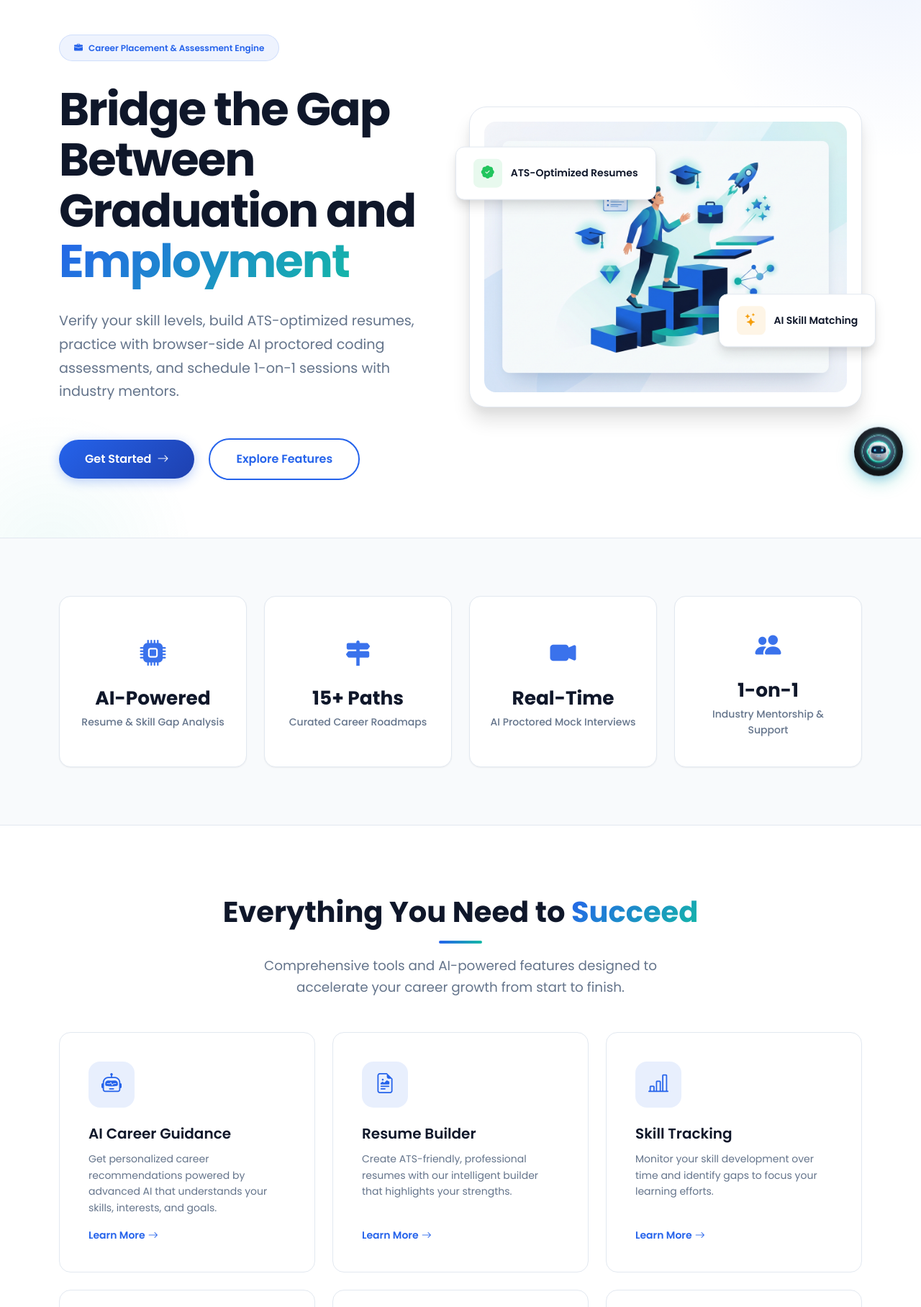
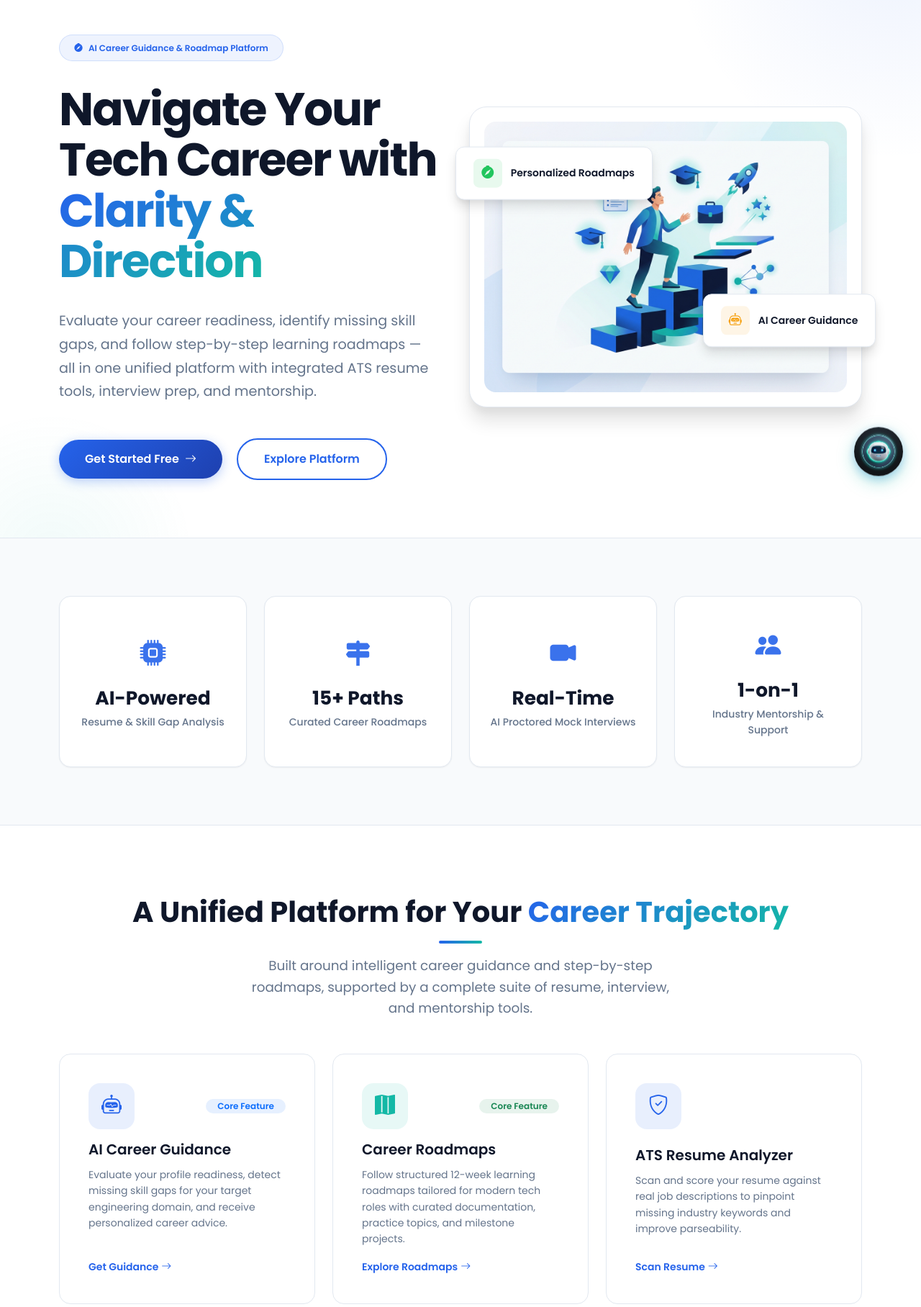
Before and after one commit to Syedfarhan078/Career-Catalyst-Django, a Django app: page / in a window 1280 px wide. Shown: the part 111-1927 px from the top of the page at 72% size. Run offline with Django 5.2, Linux system fonts and the light colour scheme; some libraries are stand-ins or nearby versions.

Commit message:
Highlight Career Guidance and Roadmaps as core hero features across landing page

```diff
--- a/templates/core/partials/features.html
+++ b/templates/core/partials/features.html
@@ -3,92 +3,98 @@
     <div class="container">
         <!-- Section Header -->
         <div class="text-center mb-5">
-            <h2 class="section-title animate-on-scroll">Everything You Need to <span class="text-gradient">Succeed</span></h2>
-            <p class="section-subtitle mx-auto animate-on-scroll animate-delay-1">Comprehensive tools and AI-powered features designed to accelerate your career growth from start to finish.</p>
+            <h2 class="section-title animate-on-scroll">A Unified Platform for Your <span class="text-gradient">Career Trajectory</span></h2>
+            <p class="section-subtitle mx-auto animate-on-scroll animate-delay-1">Built around intelligent career guidance and step-by-step roadmaps, supported by a complete suite of resume, interview, and mentorship tools.</p>
         </div>
 
         <!-- Features Grid -->
         <div class="row g-4">
-            <!-- Feature 1 -->
+            <!-- Feature 1: Core Hero Feature -->
             <div class="col-md-6 col-lg-4">
-                <div class="feature-card animate-on-scroll animate-delay-1 d-flex flex-column h-100">
-                    <div class="icon-wrapper">
-                        <i class="bi bi-robot"></i>
+                <div class="feature-card animate-on-scroll animate-delay-1 d-flex flex-column h-100 position-relative">
+                    <div class="d-flex align-items-center justify-content-between mb-3">
+                        <div class="icon-wrapper mb-0">
+                            <i class="bi bi-robot"></i>
+                        </div>
+                        <span class="badge bg-primary bg-opacity-10 text-primary rounded-pill px-3 py-1 fw-semibold small">Core Feature</span>
                     </div>
                     <h3>AI Career Guidance</h3>
-                    <p>Get personalized career recommendations powered by advanced AI that understands your skills, interests, and goals.</p>
-                    <a href="#" class="feature-link mt-auto pt-3 d-inline-flex align-items-center">
-                        Learn More <i class="bi bi-arrow-right ms-1"></i>
+                    <p>Evaluate your profile readiness, detect missing skill gaps for your target engineering domain, and receive personalized career advice.</p>
+                    <a href="{% url 'register' %}" class="feature-link mt-auto pt-3 d-inline-flex align-items-center">
+                        Get Guidance <i class="bi bi-arrow-right ms-1"></i>
                     </a>
                 </div>
             </div>
 
-            <!-- Feature 2 -->
+            <!-- Feature 2: Core Hero Feature -->
             <div class="col-md-6 col-lg-4">
-                <div class="feature-card animate-on-scroll animate-delay-2 d-flex flex-column h-100">
-                    <div class="icon-wrapper">
-                        <i class="bi bi-file-earmark-richtext"></i>
+                <div class="feature-card animate-on-scroll animate-delay-2 d-flex flex-column h-100 position-relative">
+                    <div class="d-flex align-items-center justify-content-between mb-3">
+                        <div class="icon-wrapper mb-0" style="background: rgba(20,184,166,0.1); color: var(--accent, #14b8a6);">
+                            <i class="bi bi-map-fill"></i>
+                        </div>
+                        <span class="badge bg-success bg-opacity-10 text-success rounded-pill px-3 py-1 fw-semibold small">Core Feature</span>
                     </div>
-                    <h3>Resume Builder</h3>
-                    <p>Create ATS-friendly, professional resumes with our intelligent builder that highlights your strengths.</p>
-                    <a href="#" class="feature-link mt-auto pt-3 d-inline-flex align-items-center">
-                        Learn More <i class="bi bi-arrow-right ms-1"></i>
+                    <h3>Career Roadmaps</h3>
+                    <p>Follow structured 12-week learning roadmaps tailored for modern tech roles with curated documentation, practice topics, and milestone projects.</p>
+                    <a href="{% url 'register' %}" class="feature-link mt-auto pt-3 d-inline-flex align-items-center">
+                        Explore Roadmaps <i class="bi bi-arrow-right ms-1"></i>
                     </a>
                 </div>
             </div>
 
-            <!-- Feature 3 -->
+            <!-- Feature 3: Supporting Feature -->
             <div class="col-md-6 col-lg-4">
                 <div class="feature-card animate-on-scroll animate-delay-3 d-flex flex-column h-100">
                     <div class="icon-wrapper">
-                        <i class="bi bi-bar-chart-line"></i>
+                        <i class="bi bi-shield-check"></i>
                     </div>
-                    <h3>Skill Tracking</h3>
-                    <p>Monitor your skill development over time and identify gaps to focus your learning efforts.</p>
-                    <a href="#" class="feature-link mt-auto pt-3 d-inline-flex align-items-center">
-                        Learn More <i class="bi bi-arrow-right ms-1"></i>
+                    <h3>ATS Resume Analyzer</h3>
+                    <p>Scan and score your resume against real job descriptions to pinpoint missing industry keywords and improve parseability.</p>
+                    <a href="{% url 'register' %}" class="feature-link mt-auto pt-3 d-inline-flex align-items-center">
+                        Scan Resume <i class="bi bi-arrow-right ms-1"></i>
                     </a>
                 </div>
             </div>
 
-            <!-- Feature 4 -->
+            <!-- Feature 4: Supporting Feature -->
             <div class="col-md-6 col-lg-4">
                 <div class="feature-card animate-on-scroll animate-delay-4 d-flex flex-column h-100">
                     <div class="icon-wrapper">
-                        <i class="bi bi-map"></i>
+                        <i class="bi bi-file-earmark-person"></i>
                     </div>
-                    <h3>Career Roadmaps</h3>
-                    <p>Follow curated step-by-step roadmaps designed for your chosen career path and experience level.</p>
-                    <a href="#" class="feature-link mt-auto pt-3 d-inline-flex align-items-center">
-                        Learn More <i class="bi bi-arrow-right ms-1"></i>
+                    <h3>Resume Builder</h3>
+                    <p>Generate clean, ATS-compliant resumes directly from your profile data with one-click export and formatting.</p>
+                    <a href="{% url 'register' %}" class="feature-link mt-auto pt-3 d-inline-flex align-items-center">
+                        Build Resume <i class="bi bi-arrow-right ms-1"></i>
                     </a>
                 </div>
             </div>
 
-            <!-- Feature 5 -->
+            <!-- Feature 5: Supporting Feature -->
             <div class="col-md-6 col-lg-4">
                 <div class="feature-card animate-on-scroll animate-delay-5 d-flex flex-column h-100">
                     <div class="icon-wrapper">
-                        <i class="bi bi-briefcase"></i>
+                        <i class="bi bi-mortarboard"></i>
                     </div>
-                    <h3>Job Recommendations</h3>
-                    <p>Receive tailored job matches based on your profile, skills, and career aspirations.</p>
-                    <a href="#" class="feature-link mt-auto pt-3 d-inline-flex align-items-center">
-                        Learn More <i class="bi bi-arrow-right ms-1"></i>
+                    <h3>Interview Prep Hub</h3>
+                    <p>Practice technical MCQs, coding challenges, and mock technical interviews with proctored evaluation feedback.</p>
+                    <a href="{% url 'register' %}" class="feature-link mt-auto pt-3 d-inline-flex align-items-center">
+                        Practice Interviews <i class="bi bi-arrow-right ms-1"></i>
                     </a>
                 </div>
             </div>
 
-            <!-- Feature 6 -->
+            <!-- Feature 6: Supporting Feature -->
             <div class="col-md-6 col-lg-4">
                 <div class="feature-card animate-on-scroll animate-delay-6 d-flex flex-column h-100">
                     <div class="icon-wrapper">
-                        <i class="bi bi-person-workspace"></i>
+                        <i class="bi bi-people-fill"></i>
                     </div>
-                    <h3>Mentor Support</h3>
-                    <p>Connect with industry mentors who provide guidance, feedback, and real-world career insights.</p>
-                    <a href="#" class="feature-link mt-auto pt-3 d-inline-flex align-items-center">
-                        Learn More <i class="bi bi-arrow-right ms-1"></i>
+                    <h3>Community & Mentorship</h3>
+                    <p>Connect with peers, participate in student developer forums, and book 1-on-1 mentorship sessions with verified professionals.</p>
+                    <a href="{% url 'register' %}" class="feature-link mt-auto pt-3 d-inline-flex align-items-center">
+                        Join Community <i class="bi bi-arrow-right ms-1"></i>
                     </a>
                 </div>
             </div>
--- a/templates/core/partials/hero.html
+++ b/templates/core/partials/hero.html
@@ -5,21 +5,21 @@
             <!-- Hero Content -->
             <div class="col-lg-6 hero-content text-start">
                 <div class="hero-badge animate-on-scroll">
-                    <i class="bi bi-briefcase-fill"></i>
-                    Career Placement & Assessment Engine
+                    <i class="bi bi-compass-fill"></i>
+                    AI Career Guidance & Roadmap Platform
                 </div>
                 <h1 class="hero-title animate-on-scroll animate-delay-1">
-                    Bridge the Gap Between Graduation and <span class="highlight text-gradient">Employment</span>
+                    Navigate Your Tech Career with <span class="highlight text-gradient">Clarity & Direction</span>
                 </h1>
                 <p class="hero-description animate-on-scroll animate-delay-2">
-                    Verify your skill levels, build ATS-optimized resumes, practice with browser-side AI proctored coding assessments, and schedule 1-on-1 sessions with industry mentors.
+                    Evaluate your career readiness, identify missing skill gaps, and follow step-by-step learning roadmaps — all in one unified platform with integrated ATS resume tools, interview prep, and mentorship.
                 </p>
                 <div class="hero-buttons animate-on-scroll animate-delay-3">
                     <a href="{% url 'register' %}" class="btn-primary-custom">
-                        Get Started <i class="bi bi-arrow-right"></i>
+                        Get Started Free <i class="bi bi-arrow-right"></i>
                     </a>
                     <a href="#features" class="btn-secondary-custom">
-                        Explore Features
+                        Explore Platform
                     </a>
                 </div>
             </div>
@@ -33,17 +33,17 @@
                         <!-- Floating Card 1 -->
                         <div class="hero-float-card card-1">
                             <div class="float-icon green">
-                                <i class="bi bi-patch-check-fill"></i>
+                                <i class="bi bi-compass-fill"></i>
                             </div>
-                            <span class="float-text">ATS-Optimized Resumes</span>
+                            <span class="float-text">Personalized Roadmaps</span>
                         </div>
 
                         <!-- Floating Card 2 -->
                         <div class="hero-float-card card-2">
                             <div class="float-icon yellow">
-                                <i class="bi bi-stars"></i>
+                                <i class="bi bi-robot"></i>
                             </div>
-                            <span class="float-text">AI Skill Matching</span>
+                            <span class="float-text">AI Career Guidance</span>
                         </div>
                     </div>
                 </div>
--- a/templates/core/partials/how_it_works.html
+++ b/templates/core/partials/how_it_works.html
@@ -4,7 +4,7 @@
         <!-- Section Header -->
         <div class="text-center mb-5">
             <h2 class="section-title animate-on-scroll">How It <span class="text-gradient">Works</span></h2>
-            <p class="section-subtitle mx-auto animate-on-scroll animate-delay-1">Get started in minutes and let our platform guide you toward your dream career.</p>
+            <p class="section-subtitle mx-auto animate-on-scroll animate-delay-1">A structured 5-step journey from setting your career goals to landing your target job.</p>
         </div>
 
         <!-- Steps -->
@@ -13,8 +13,8 @@
             <div class="col-md col-sm-6">
                 <div class="process-step animate-on-scroll animate-delay-1 h-100">
                     <div class="step-number">1</div>
-                    <h3 class="step-title">Create Account</h3>
-                    <p class="step-description">Sign up in seconds with just your email address</p>
+                    <h3 class="step-title">Complete Profile</h3>
+                    <p class="step-description">Add your academic background, technical skills, and target domain</p>
                     <div class="process-connector"></div>
                 </div>
             </div>
@@ -23,8 +23,8 @@
             <div class="col-md col-sm-6">
                 <div class="process-step animate-on-scroll animate-delay-2 h-100">
                     <div class="step-number">2</div>
-                    <h3 class="step-title">Complete Profile</h3>
-                    <p class="step-description">Tell us about your skills, interests, and career goals</p>
+                    <h3 class="step-title">AI Career Guidance</h3>
+                    <p class="step-description">Scan readiness and pinpoint missing industry skills</p>
                     <div class="process-connector"></div>
                 </div>
             </div>
@@ -33,8 +33,8 @@
             <div class="col-md col-sm-6">
                 <div class="process-step animate-on-scroll animate-delay-3 h-100">
                     <div class="step-number">3</div>
-                    <h3 class="step-title">Get Recommendations</h3>
-                    <p class="step-description">Receive AI-powered personalized career guidance</p>
+                    <h3 class="step-title">Follow Roadmaps</h3>
+                    <p class="step-description">Master curated weekly learning tracks and milestones</p>
                     <div class="process-connector"></div>
                 </div>
             </div>
@@ -43,8 +43,8 @@
             <div class="col-md col-sm-6">
                 <div class="process-step animate-on-scroll animate-delay-4 h-100">
                     <div class="step-number">4</div>
-                    <h3 class="step-title">Track Progress</h3>
-                    <p class="step-description">Monitor your growth with detailed analytics and insights</p>
+                    <h3 class="step-title">Build & Scan Resume</h3>
+                    <p class="step-description">Create and verify ATS-optimized resumes against job descriptions</p>
                     <div class="process-connector"></div>
                 </div>
             </div>
@@ -53,8 +53,8 @@
             <div class="col-md col-sm-6">
                 <div class="process-step animate-on-scroll animate-delay-5 h-100">
                     <div class="step-number">5</div>
-                    <h3 class="step-title">Land Your Dream Job</h3>
-                    <p class="step-description">Apply with confidence and achieve career success</p>
+                    <h3 class="step-title">Practice & Land Job</h3>
+                    <p class="step-description">Pass mock interviews, connect with mentors, and apply with confidence</p>
                 </div>
             </div>
         </div>
```
